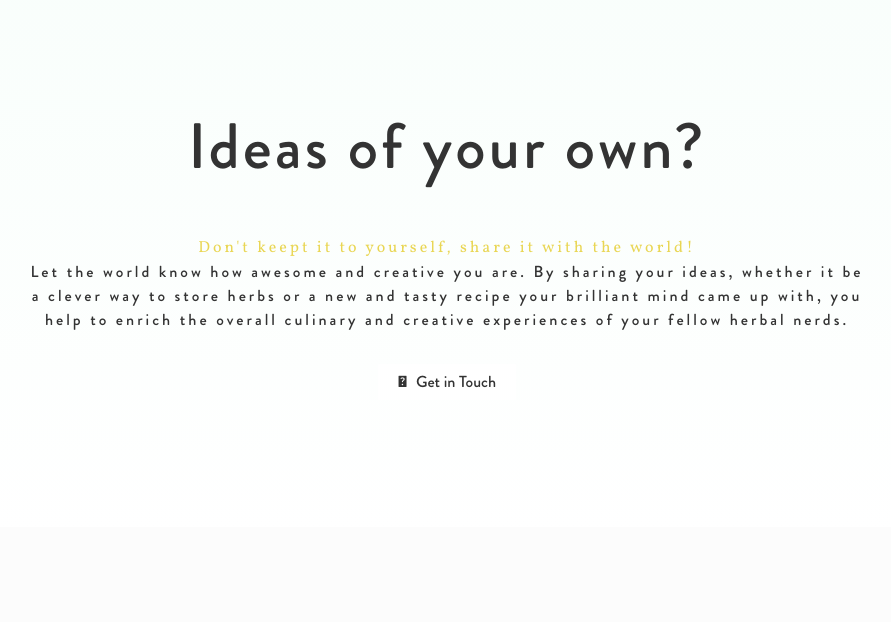
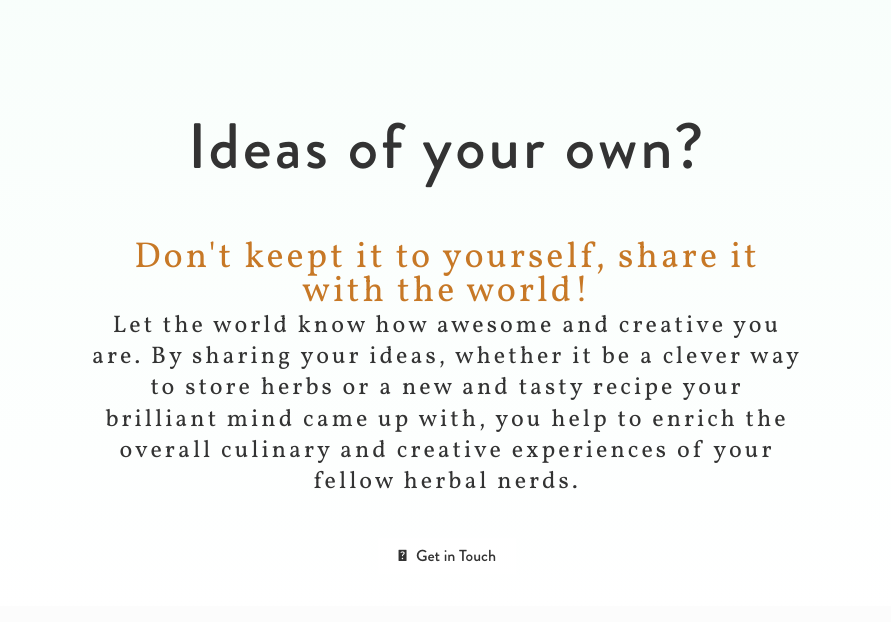
Before and after one commit to houseofaragon/Tastefully, a PHP site: page /index.html in a window 1280 px wide. Shown: the part 2353-2975 px from the top of the page, without its empty margins (193-1084 px from the left). Before the commit the page ends 2741 px from the top, so only its background shows below. Run offline with PHP 8.4, Linux system fonts and the light colour scheme; some libraries are stand-ins or nearby versions.

Commit message:
changed font-sizes

```diff
--- a/css/style.css
+++ b/css/style.css
@@ -586,21 +586,20 @@ div.tooltip {
 }
 
 .call p.details{
-	font-family: 'Brandon Medium',serif;
-	font-size: 1em;
-	padding: 1em 5em;
+	font-family: 'Vollkorn',serif;
+	font-size: 1.5em;
+	padding: 1em 6em;
 	text-transform: none;
-	line-height: 1.5em;
+	line-height: 1.3em;
 	width: 80%;
 	margin: 0 auto;
 }
 
 	.call > p.details > span{
 		font-family: 'Vollkorn',serif;
-		font-size: 1em;
-		color: #e9d654;
+		font-size: 1.5em;
+		color: #C77826;
 		margin: 1em 0;
-		margin-bottom: 1em;
 	}
 
 .call .add{
```
